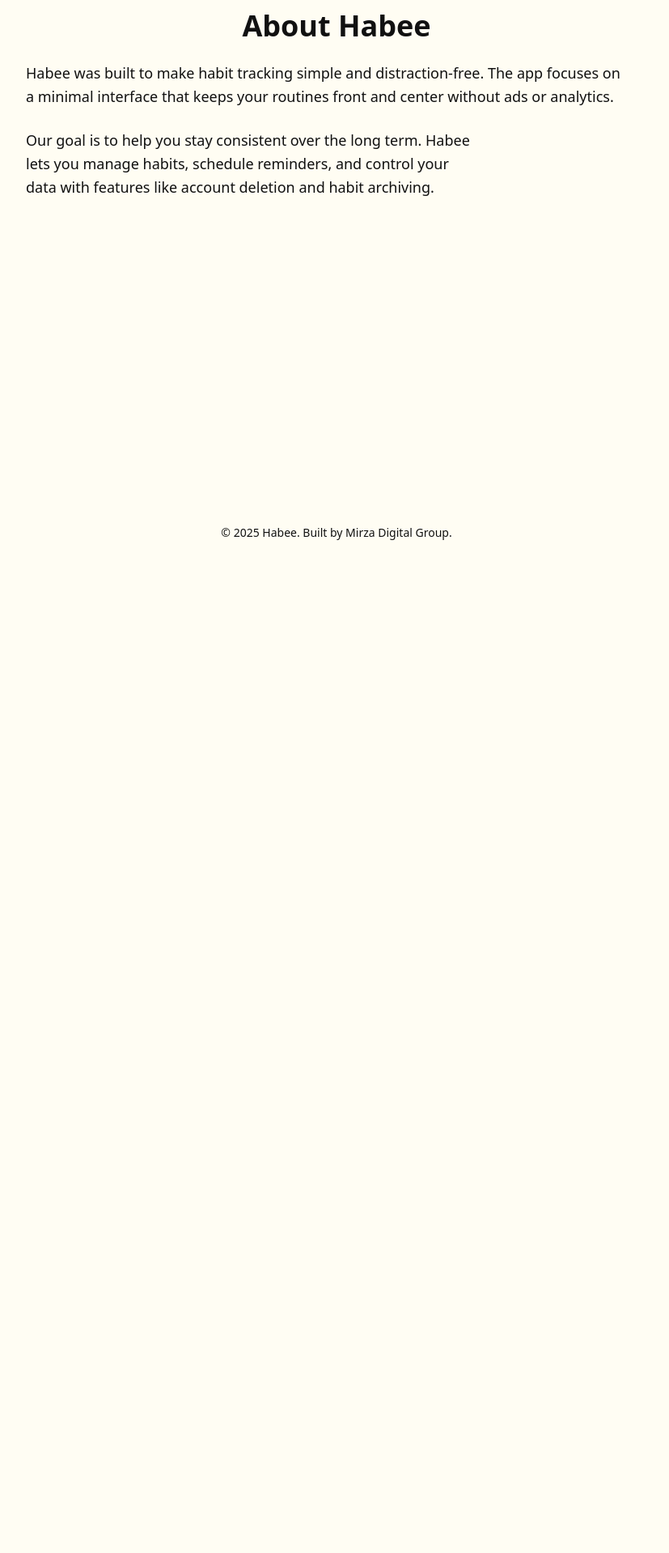
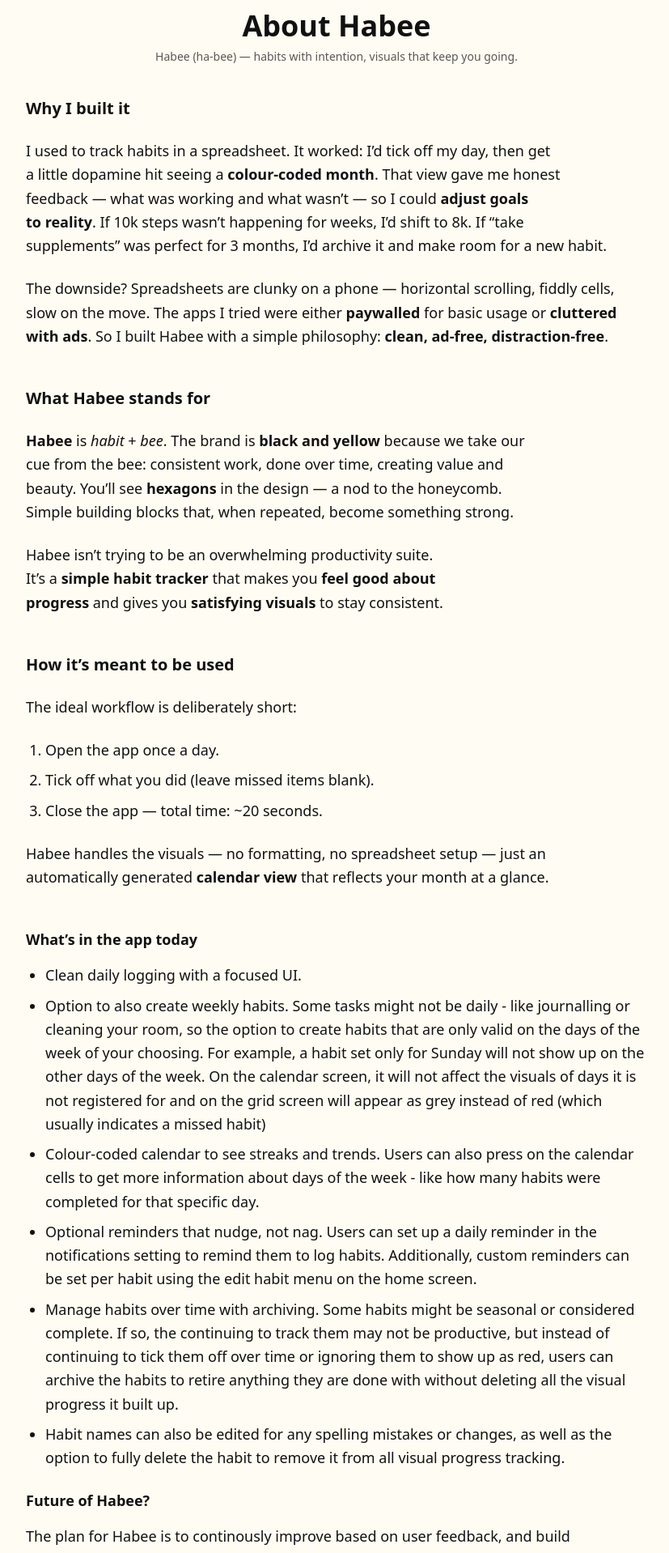
Before and after one commit to Shafiul23/habee-app-landing, a Next.js app: page /about in a window 1280 px wide. Shown: the part 100-2018 px from the top of the page at 81% size, without its empty margins (224-1051 px from the left). Before the commit the page ends 800 px from the top, so only its background shows below. Built offline with nearby package versions, Linux system fonts and the light colour scheme.

Commit message:
updated copy on home and about pages

```diff
--- a/src/app/about/page.tsx
+++ b/src/app/about/page.tsx
@@ -7,19 +7,140 @@ export default function About() {
 
       <main className="flex-1 px-6">
         <div className="max-w-3xl mx-auto py-12">
-          <h1 className="text-3xl md:text-4xl font-bold mb-6 text-center">
+          <h1 className="text-3xl md:text-4xl font-bold mb-2 text-center">
             About Habee
           </h1>
-          <p className="text-lg leading-relaxed text-balance">
-            Habee was built to make habit tracking simple and distraction-free.
-            The app focuses on a minimal interface that keeps your routines
-            front and center without ads or analytics.
+          <p className="text-center text-sm opacity-70">
+            Habee (ha‑bee) — habits with intention, visuals that keep you going.
           </p>
-          <p className="mt-6 text-lg leading-relaxed text-balance">
-            Our goal is to help you stay consistent over the long term. Habee
-            lets you manage habits, schedule reminders, and control your data
-            with features like account deletion and habit archiving.
-          </p>
+
+          {/* Why I built Habee */}
+          <section className="mt-10 space-y-6">
+            <h2 className="text-xl font-semibold">Why I built it</h2>
+            <p className="text-lg leading-relaxed text-balance">
+              I used to track habits in a spreadsheet. It worked: I’d tick off
+              my day, then get a little dopamine hit seeing a{" "}
+              <strong>colour‑coded month</strong>. That view gave me honest
+              feedback — what was working and what wasn’t — so I could{" "}
+              <strong>adjust goals to reality</strong>. If 10k steps wasn’t
+              happening for weeks, I’d shift to 8k. If “take supplements” was
+              perfect for 3 months, I’d archive it and make room for a new
+              habit.
+            </p>
+            <p className="text-lg leading-relaxed text-balance">
+              The downside? Spreadsheets are clunky on a phone — horizontal
+              scrolling, fiddly cells, slow on the move. The apps I tried were
+              either <strong>paywalled</strong> for basic usage or{" "}
+              <strong>cluttered with ads</strong>. So I built Habee with a
+              simple philosophy:{" "}
+              <strong>clean, ad‑free, distraction‑free</strong>.
+            </p>
+          </section>
+
+          {/* Brand & philosophy */}
+          <section className="mt-12 space-y-6">
+            <h2 className="text-xl font-semibold">What Habee stands for</h2>
+            <p className="text-lg leading-relaxed text-balance">
+              <strong>Habee</strong> is <em>habit</em> + <em>bee</em>. The brand
+              is <strong>black and yellow</strong> because we take our cue from
+              the bee: consistent work, done over time, creating value and
+              beauty. You’ll see <strong>hexagons</strong> in the design — a nod
+              to the honeycomb. Simple building blocks that, when repeated,
+              become something strong.
+            </p>
+            <p className="text-lg leading-relaxed text-balance">
+              Habee isn’t trying to be an overwhelming productivity suite. It’s
+              a <strong>simple habit tracker</strong> that makes you{" "}
+              <strong>feel good about progress</strong> and gives you{" "}
+              <strong>satisfying visuals</strong> to stay consistent.
+            </p>
+          </section>
+
+          {/* How it works / Ideal workflow */}
+          <section className="mt-12 space-y-6">
+            <h2 className="text-xl font-semibold">How it’s meant to be used</h2>
+            <p className="text-lg leading-relaxed text-balance">
+              The ideal workflow is deliberately short:
+            </p>
+            <ol className="list-decimal pl-6 text-lg leading-relaxed space-y-2">
+              <li>Open the app once a day.</li>
+              <li>Tick off what you did (leave missed items blank).</li>
+              <li>Close the app — total time: ~20 seconds.</li>
+            </ol>
+            <p className="text-lg leading-relaxed text-balance">
+              Habee handles the visuals — no formatting, no spreadsheet setup —
+              just an automatically generated <strong>calendar view</strong>{" "}
+              that reflects your month at a glance.
+            </p>
+          </section>
+
+          {/* Current features */}
+          <section className="mt-12 space-y-4">
+            <h2 className="text-lg font-semibold mt-6">
+              What’s in the app today
+            </h2>
+            <ul className="list-disc pl-6 text-lg leading-relaxed space-y-2">
+              <li>Clean daily logging with a focused UI.</li>
+              <li>
+                Option to also create weekly habits. Some tasks might not be
+                daily - like journalling or cleaning your room, so the option to
+                create habits that are only valid on the days of the week of
+                your choosing. For example, a habit set only for Sunday will not
+                show up on the other days of the week. On the calendar screen,
+                it will not affect the visuals of days it is not registered for
+                and on the grid screen will appear as grey instead of red (which
+                usually indicates a missed habit)
+              </li>
+              <li>
+                Colour‑coded calendar to see streaks and trends. Users can also
+                press on the calendar cells to get more information about days
+                of the week - like how many habits were completed for that
+                specific day.
+              </li>
+              <li>
+                Optional reminders that nudge, not nag. Users can set up a daily
+                reminder in the notifications setting to remind them to log
+                habits. Additionally, custom reminders can be set per habit
+                using the edit habit menu on the home screen.{" "}
+              </li>
+              <li>
+                Manage habits over time with archiving. Some habits might be
+                seasonal or considered complete. If so, the continuing to track
+                them may not be productive, but instead of continuing to tick
+                them off over time or ignoring them to show up as red, users can
+                archive the habits to retire anything they are done with without
+                deleting all the visual progress it built up.
+              </li>
+              <li>
+                Habit names can also be edited for any spelling mistakes or
+                changes, as well as the option to fully delete the habit to
+                remove it from all visual progress tracking.
+              </li>
+            </ul>
+
+            <h2 className="text-lg font-semibold mt-6">Future of Habee?</h2>
+            <p className="text-lg leading-relaxed text-balance">
+              The plan for Habee is to continously improve based on user
+              feedback, and build something that truly reflects the desires of
+              the community. Please leave feedback via the App Store or at
+              habee.app@gmail.com Some of the current features in the pipeline
+              include: dark mode, journalling and non-binary habit logging. With
+              this, users will be able to track things like daily calories and
+              have the app calculate weekly averages to make goals like being in
+              a deficit easier (instead of daily calorie tracking where Weekends
+              make it tough to maintain a daily deficit)
+            </p>
+          </section>
+
+          {/* CTAs */}
+          <section className="mt-12 flex flex-col sm:flex-row gap-4">
+            <a
+              href="/support"
+              className="border border-[var(--accent)] text-[var(--accent)] px-6 py-3 rounded-full font-semibold text-center"
+            >
+              How to support Habee
+            </a>
+          </section>
         </div>
       </main>
 
--- a/src/app/page.tsx
+++ b/src/app/page.tsx
@@ -1,22 +1,30 @@
 import Nav from "@/components/nav";
-import { BarChart, Bell, CalendarCheck } from "lucide-react";
+import { BarChart, Bell, CalendarCheck, Hexagon } from "lucide-react";
 
 export default function Home() {
   return (
     <div className="flex flex-col min-h-screen">
       <Nav />
 
+      {/* Hero — What is Habee? */}
       <main className="flex-1 flex flex-col items-center text-center px-6">
         <div className="max-w-3xl w-full">
           <h1 className="mt-12 text-4xl md:text-5xl font-extrabold">
-            Build better habits.
+            What is Habee?
           </h1>
+
           <p className="mt-6 text-lg leading-relaxed text-balance">
-            Habee is a clean, distraction-free habit tracker designed to help
-            you build daily routines that last. With a minimalist UI and zero
-            ads, Habee helps you stay consistent over time — giving you a
-            satisfying visual of your long-term progress.
+            <strong>Habee</strong> (pronounced <em>ha‑bee</em>) is a clean,
+            distraction‑free habit tracker. The black and yellow branding is
+            inspired by the <strong>bee</strong>: focused, organised, and
+            relentless at getting things done. You’ll see{" "}
+            <strong>hexagons</strong> throughout the design — a nod to the
+            honeycomb: simple building blocks that, over time, create something
+            strong and beautiful. That’s the idea behind Habee — consistent,
+            lightweight actions that compound into real progress.
           </p>
+
+          {/* Primary CTAs */}
           <div className="mt-10 flex flex-col sm:flex-row justify-center gap-4">
             <a
               href="https://donate.stripe.com/cNi7sN97gcizangfr43cc00"
@@ -27,33 +35,34 @@ export default function Home() {
               Support
             </a>
             <a
-              href="https://github.com/shafiul23/habee-app"
-              target="_blank"
-              rel="noopener noreferrer"
+              href="/about"
               className="border border-[var(--accent)] text-[var(--accent)] px-6 py-3 rounded-full font-semibold"
             >
-              View GitHub
+              About
             </a>
           </div>
         </div>
       </main>
 
+      {/* Section 2 — What it does / why it’s useful */}
       <section id="features" className="py-16 px-6 bg-[var(--accent)] mt-10">
         <div className="max-w-6xl mx-auto text-center">
           <h2 className="text-3xl md:text-4xl font-bold mb-12 text-black">
-            What makes Habee different?
+            What does Habee do?
           </h2>
+
           <div className="grid gap-16 sm:grid-cols-3 text-left">
             <div className="space-y-4">
-              <CalendarCheck className="w-6 h-6 text-black" />
+              <CalendarCheck className="w-6 h-6 text-black" aria-hidden />
               <h3 className="font-semibold text-lg text-black">
-                Daily habit logging
+                Daily and weekly habit logging
               </h3>
               <p className="text-sm leading-relaxed text-black">
-                Tick off your goals with ease in a clean, focused interface
-                designed for speed.
+                Tick off your habits in seconds with a fast, focused interface —
+                no clutter, no ads, no productivity paralysis.
               </p>
             </div>
+
             <div className="space-y-4">
               <BarChart className="w-6 h-6 text-black" />
               <h3 className="font-semibold text-lg text-black">
@@ -61,35 +70,42 @@ export default function Home() {
               </h3>
               <p className="text-sm leading-relaxed text-black">
                 See your progress day by day — with intuitive calendar colour
-                indicators.
+                indicators, and deeper break downs on the Grid screen.
               </p>
             </div>
+
             <div className="space-y-4">
-              <Bell className="w-6 h-6 text-black" />
+              <Bell className="w-6 h-6 text-black" aria-hidden />
               <h3 className="font-semibold text-lg text-black">
                 Smart reminders
               </h3>
               <p className="text-sm leading-relaxed text-black">
-                Optional nudges that fit your schedule — no spam, just gentle
-                motivation.
+                Optional nudges that fit your schedule — supportive, not spammy
+                — to keep momentum without stress.
               </p>
             </div>
           </div>
         </div>
       </section>
 
-      <section id="donate" className="py-10 px-6 text-center">
+      {/* Section 3 — Support teaser */}
+      <section id="donate" className="py-12 px-6 text-center">
         <div className="max-w-3xl mx-auto">
           <h2 className="text-3xl font-bold mb-4">Support Habee</h2>
           <p className="text-lg text-balance">
-            Habee will always be <strong>ad-free</strong>,{" "}
-            <strong>tracking-free</strong>, and{" "}
-            <strong>focused on user wellbeing</strong>. It’s built and
-            maintained by a solo developer. Your donation helps cover hosting,
-            design, and future features like habit journaling and AI-powered
-            insights — all without selling your data.
+            Habee is built and maintained by a solo developer and will stay
+            <strong> ad‑free</strong> and <strong>tracking‑free</strong>. Your
+            support helps cover hosting, design, and future features like habit
+            journaling and AI-powered insights — all without selling your data.
           </p>
-          <div className="mt-8">
+
+          <div className="mt-8 flex flex-col sm:flex-row justify-center gap-4">
+            <a
+              href="/support"
+              className="border border-[var(--accent)] text-[var(--accent)] px-6 py-3 rounded-full font-semibold"
+            >
+              Learn more
+            </a>
             <a
               href="https://donate.stripe.com/cNi7sN97gcizangfr43cc00"
               target="_blank"
```
